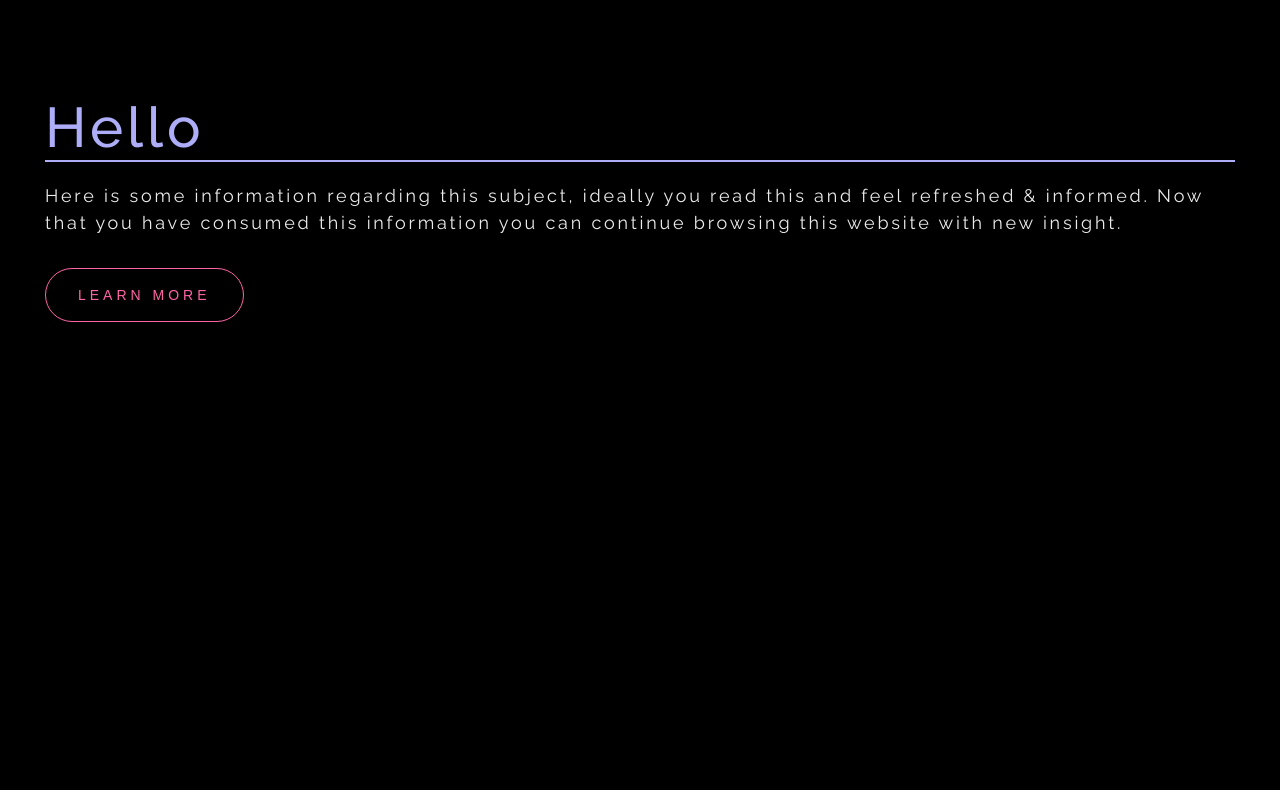
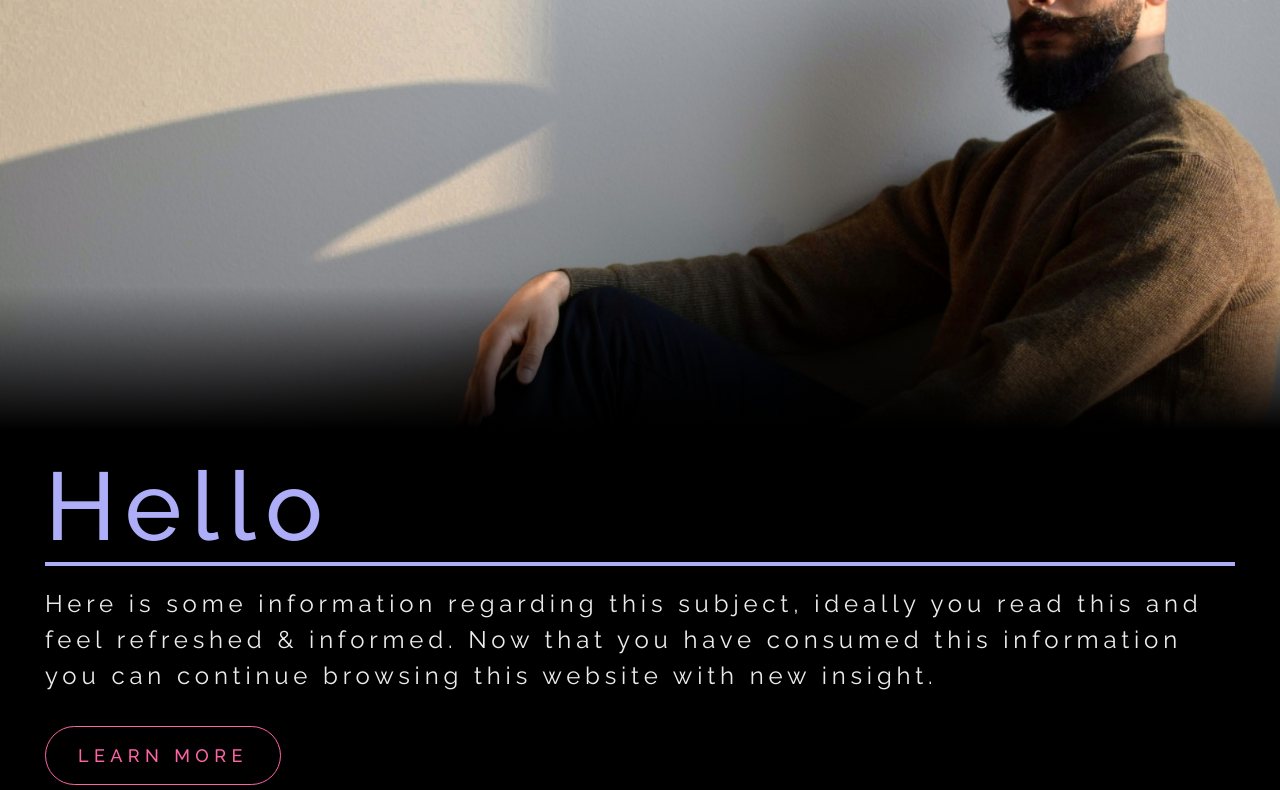
Before and after one commit to JosiahVarughese/Portfolio, a plain HTML site: page index.html in a window 1280 px wide. Shown: the part 2010-2800 px from the top of the page. Before the commit the page ends 2404 px from the top, so only its background shows below. Drawn offline with Linux system fonts and the light colour scheme.

Commit message:
JosiahVarughese: Started adding style rules for different devices

```diff
--- a/index.html
+++ b/index.html
@@ -15,8 +15,8 @@
         <section class="container">
 
             <div class="pfp">
-                <div class="overlay"></div>
-                <div class="img"></div>
+                <div class="pfp__overlay"></div>
+                <div class="pfp__img"></div>
             </div>
 
             <div class="content content__a">
@@ -48,8 +48,8 @@
         <section class="container">
 
             <div class="pfp">
-                <div class="overlay"></div>
-                <div class="img"></div>
+                <div class="pfp__overlay"></div>
+                <div class="pfp__img"></div>
             </div>
 
             <div class="content content__a">
--- a/scss/_globals.scss
+++ b/scss/_globals.scss
@@ -1,5 +1,6 @@
 * {
     color: $text-default;
+    font-family: $font-default;
     margin: 0;
     padding: 0;
 }
@@ -19,7 +20,6 @@ body {
 
 .container {
     display: flex;
-    position: relative;
     flex-direction: column;
     justify-content: end;
     height: auto;
@@ -30,7 +30,6 @@ body {
 
     &__a {
         background-color: $bg-1;
-        margin-top: 60vh;
     }
 
     &__b {
@@ -40,36 +39,36 @@ body {
     padding: 1.25rem 2.8125rem;
 }
 
+
+//MOBILE
 h1 {
     color: $accent-1;
 
-    font-family: Raleway;
-    font-size: 3.5rem;
+    font-family: $font-title;
+    font-size: $fs-xlarge;
     font-weight: 500;
-    letter-spacing: 0.25rem;
+    letter-spacing: calc($fs-xlarge * 0.1);
 
     margin-bottom: 1.25rem;
 
-    border-bottom: 0.125rem solid $accent-1;
+    border-bottom: calc($fs-xlarge * 0.075) solid $accent-1;
 }
 
 h2 {
     color: $accent-3;
 
-    font-family: Raleway;
-    font-size: 1.5rem;
+    font-size: $fs-medium;
     font-weight: 700;
-    letter-spacing: 0.175rem;
+    letter-spacing: calc($fs-medium * 0.125);
     line-height: 1.5;
 
     margin-bottom: 1rem;
 }
 
 p {
-    font-family: Raleway;
-    font-size: 1.125rem;
+    font-size: $fs-default;
     font-weight: 400;
-    letter-spacing: 0.175rem;
+    letter-spacing: calc($fs-default * 0.2);
     line-height: 1.5;
 
     margin-bottom: 2rem;
@@ -80,9 +79,9 @@ button {
     background-color: transparent;
 
     text-transform: uppercase;
-    font-size: 0.875rem;
+    font-size: $fs-small;
     font-weight: 500;
-    letter-spacing: 0.25rem;
+    letter-spacing: calc($fs-small * 0.3);
 
     border: 1px solid $accent-2;
     border-radius: 2rem;
@@ -91,33 +90,32 @@ button {
     margin-bottom: 2.5rem;
 }
 
-.pfp {
-    position: absolute;
-    z-index: -1;
-    top: 0;
-    right: 50%;
-    translate: 50%;
-
-    width: 100vw;
-    height: 100vh;
-
-    .overlay {
-        position: absolute;
-        bottom: 0;
-        right: 0;
-
-        width: 100%;
-        height: 70%;
-        background-image: linear-gradient(transparent, black);
+//TABLET
+@media (min-width: $breakpoint-md) {
+    h1 {
+        font-size: $fs-xxlarge;
+        letter-spacing: calc($fs-xxlarge * 0.1);
+        border-bottom: calc($fs-xxlarge * 0.05) solid $accent-1;
     }
 
-    .img {
-        width: 100%;
-        height: 70%;
+    h2 {
+        font-size: $fs-large;
+        letter-spacing: calc($fs-large * 0.125);
+    }
 
-        background-image: url(/images/3081F7EB-28B4-4D47-9891-B9853E0F5820.jpeg);
-        background-position: 0 180%;
-        background-repeat: no-repeat;
-        background-size: 112%;
+    p {
+        font-size: $fs-medium;
+        letter-spacing: calc($fs-medium * 0.2);
+    }
+
+    button {
+        font-size: $fs-default;
+        letter-spacing: calc($fs-default * 0.3);
     }
 }
+
+
+//DESKTOP
+@media (min-width: $breakpoint-lg) {
+
+}
--- /dev/null
+++ b/scss/_hero.scss
@@ -0,0 +1,26 @@
+.pfp {
+    position: relative;
+
+    width: 100%;
+    height: 60vh;
+
+    &__overlay {
+        position: absolute;
+        bottom: 0;
+        right: 0;
+
+        width: 100%;
+        height: 30%;
+        background-image: linear-gradient(transparent, black);
+    }
+
+    &__img {
+        width: 100%;
+        height: 100%;
+
+        background-image: url(/images/1000003600\ \(1\).jpg);
+        background-position: center 80%;
+        background-repeat: no-repeat;
+        background-size: 100% auto;
+    }
+}
--- a/scss/_variables.scss
+++ b/scss/_variables.scss
@@ -1,3 +1,16 @@
+$font-default: Raleway, Sans-serif;
+$font-title: Raleway, Sans-serif;
+
+$fs-small: 0.875rem;
+$fs-default: 1.125rem;
+$fs-medium: 1.5rem;
+$fs-large: 2.5rem;
+$fs-xlarge: 3.5rem;
+$fs-xxlarge: 6rem;
+
+$breakpoint-md: 37.5em;
+$breakpoint-lg: 62.5em;
+
 //DARK
 $text-default: rgb(235, 235, 235);
 
@@ -15,7 +28,8 @@ $bg-3: rgb(107, 107, 107);
 
 // $accent-1: rgb(88, 218, 185);
 // $accent-2: rgb(255, 100, 165);
+// $accent-3: rgb(255, 200, 98);
 
 // $bg-1: rgb(255, 255, 255);
-// $bg-2: rgb(240, 240, 240);
+// $bg-2: rgb(255, 255, 255);
 // $bg-3: rgb(190, 190, 190);
--- a/scss/style.scss
+++ b/scss/style.scss
@@ -1,2 +1,4 @@
 @import "variables";
 @import "globals";
+
+@import "hero";
```
Also changed, not shown: dist/style.css, images/1000003600 (1).jpg (added), images/3081F7EB-28B4-4D47-9891-B9853E0F5820.jpeg (deleted), images/930a72cd-16ca-40e9-9b61-e7bcbab9fb51-1_all_1580.jpg (added), notes.txt, 1 other file.
